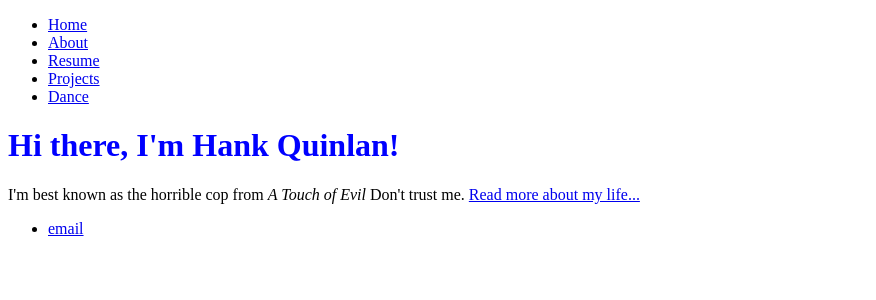
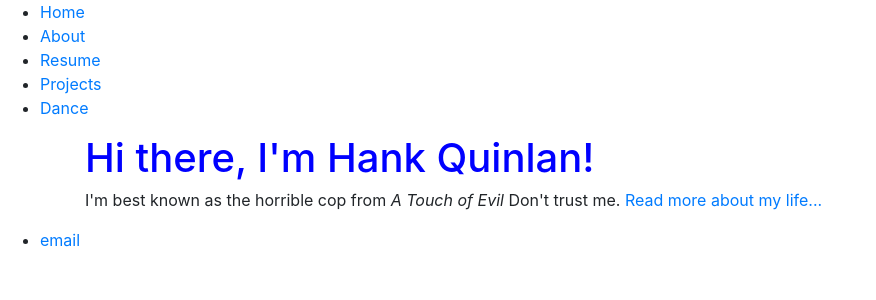
Before and after one commit to isabellaleehs/isabellaleehs.github.io, a Jekyll site: the page built from index.html, in a window 1280 px wide. Shown: the top 300 px of the page, without its empty margins (0-876 px from the left). Built offline with Jekyll 4.4.1, drawn with Linux system fonts in a browser that asks for light colours; nearby versions of some CDN libraries; a style sheet for code colours, icons or effects is not loaded.

Commit message:
Update default.html

```diff
--- a/_layouts/default.html
+++ b/_layouts/default.html
@@ -1,10 +1,18 @@
 <!DOCTYPE html>
 <html>
   <head>
+    <!-- Required meta tags -->
+    <meta charset="utf-8">
+    <meta name="viewport" content="width=device-width, initial-scale=1, shrink-to-fit=no">
+
+    <!-- Bootstrap CSS -->
+    <link rel="stylesheet" href="https://maxcdn.bootstrapcdn.com/bootstrap/4.0.0-beta/css/bootstrap.min.css" integrity="sha384-rwoIResjU2yc3z8GV/NPeZWAv56rSmLldC3R/AZzGRnGxQQKnKkoFVhFQhNUwEyJ" crossorigin="anonymous">
+
     <title>{{ page.title }}</title>
     <!-- link to main stylesheet -->
     <link rel="stylesheet" type="text/css" href="/css/main.css">
   </head>
+
   <body>
     <nav>
       <ul>
@@ -15,15 +23,21 @@
           <li><a href="/dance">Dance</a></li>
       </ul>
     </nav>
+
     <div class="container">
 
     {{ content }}
 
     </div><!-- /.container -->
+
     <footer>
       <ul>
 	<li><a href="mailto:isabellaleehs@uchicago.edu">email</a></li>
 	</ul>
       </footer>
+
+    <script src="https://code.jquery.com/jquery-3.2.1.slim.min.js" integrity="sha384-KJ3o2DKtIkvYIK3UENzmM7KCkRr/rE9/Qpg6aAZGJwFDMVNA/GpGFF93hXpG5KkN" crossorigin="anonymous"></script>
+    <script src="https://cdnjs.cloudflare.com/ajax/libs/popper.js/1.11.0/umd/popper.min.js" integrity="sha384-b/U6ypiBEHpOf/4+1nzFpr53nxSS+GLCkfwBdFNTxtclqqenISfwAzpKaMNFNmj4" crossorigin="anonymous"></script>
+    <script src="https://maxcdn.bootstrapcdn.com/bootstrap/4.0.0-beta/js/bootstrap.min.js" integrity="sha384-vBWWzlZJ8ea9aCX4pEW3rVHjgjt7zpkNpZk+02D9phzyeVkE+jo0ieGizqPLForn" crossorigin="anonymous"></script>
   </body>
 </html>
```
Lines whose indentation alone changed are shown as unchanged.
